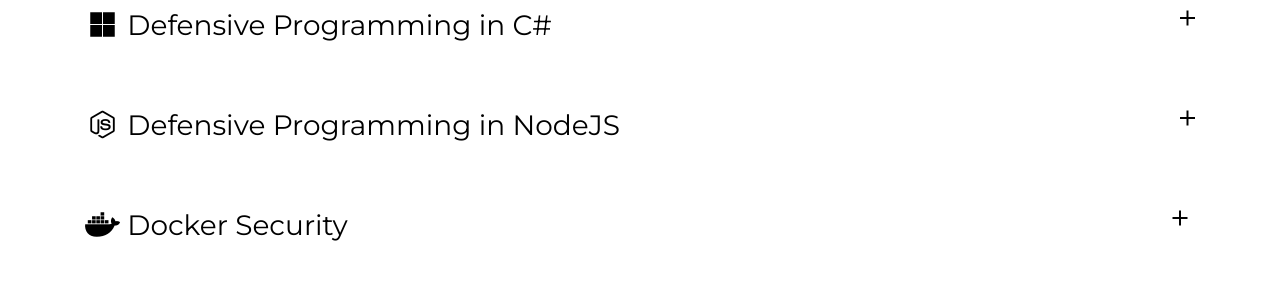
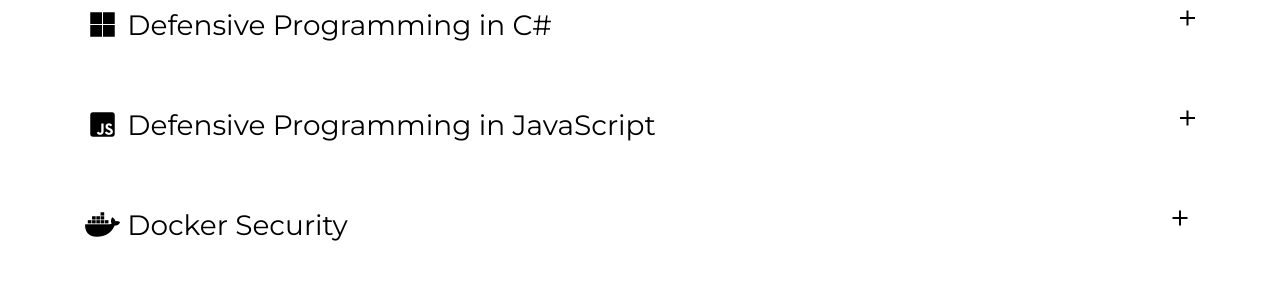
Before and after one commit to secdim/secdim.github.io, a Jekyll site: the page built from courses.html, in a window 1280 px wide and 900 px high, scrolled down 3233 px. Shown: the part 152-452 px from the top of the window. Built offline with Jekyll 4.4.1, drawn with Linux system fonts in a browser that asks for light colours; nearby versions of some CDN libraries; some web fonts are replaced; comment, search, counter and statistics services are not loaded.

Commit message:
updated JS course detail

```diff
--- a/courses.html
+++ b/courses.html
@@ -297,8 +297,8 @@
       <li>
         <a data-toggle="collapse" href="#faq3" class="collapsed">
 
-            <span class="fab fa-node-js fa-fw"></span>
-            Defensive Programming in NodeJS
+            <span class="fab fa-js-square fa-fw"></span>
+            Defensive Programming in JavaScript
             <i class="ion-android-remove"></i></a>
         <div id="faq3" class="collapse" data-parent="#courses-list">
 
@@ -314,11 +314,12 @@
                   that you will learn in this course.
               </p>
               <p>
-                  The course will cover trending security bugs as
-                  well as NodeJS specific security issues.
+                  The course will cover trending JavaScript security bugs as
+                  well as NodeJS, ExpressJS, Angular, React and other popular
+                  JavaScript frameworks security issues.
                   You will also learn what security checks you need
                   to put in place to secure various parts of
-                  NodeJS programs.
+                  JavaScript programs.
               </p>
               <h5>For who</h5>
               <p>
--- a/index.html
+++ b/index.html
@@ -128,9 +128,9 @@
 
       <div class="col-lg-4 col-md-6 portfolio-item filter-js">
         <div class="portfolio-wrap">
-          <h3 class="portfolio-icon"><i class="fab fa-node"></i></h3>
+          <h3 class="portfolio-icon"><i class="fab fa-js-square"></i></h3>
           <div class="portfolio-info">
-            <h4><a href="/courses/#nodejs">Defensive Programming in NodeJS</a></h4>
+            <h4><a href="/courses/#nodejs">Defensive Programming in JavaScript</a></h4>
           </div>
         </div>
       </div>
```
